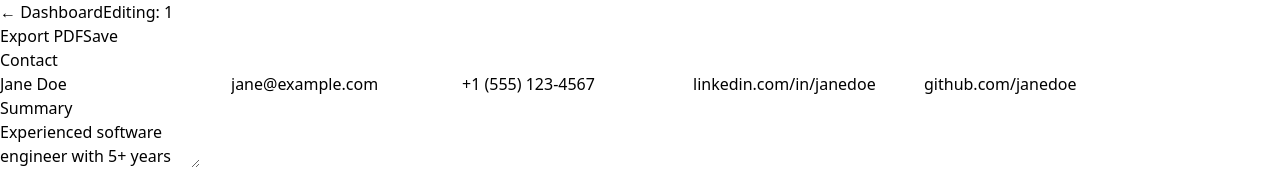
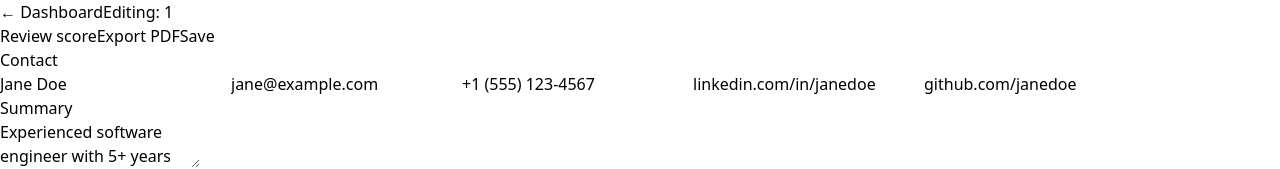
Before and after one commit to IlluriManikanta/resume_builder, a Next.js app: page /resume/1/builder in a window 1280 px wide. Shown: the top 169 px of the page. Built offline with nearby package versions, Linux system fonts and the light colour scheme.

Commit message:
Review Scoring added

```diff
--- a/components/builder/BuilderShell.tsx
+++ b/components/builder/BuilderShell.tsx
@@ -30,6 +30,12 @@ export function BuilderShell({
           <span className="text-sm text-gray-500">Editing: {resumeId}</span>
         </div>
         <div className="flex items-center gap-2">
+          <Link
+            href={`/resume/${resumeId}/review`}
+            className="px-4 py-2 text-sm text-gray-700 hover:text-gray-900 border border-gray-300 rounded font-medium hover:bg-gray-50"
+          >
+            Review score
+          </Link>
           {resume && <ExportButton resume={resume} />}
           <Button onClick={() => onSave()}>Save</Button>
         </div>
```
